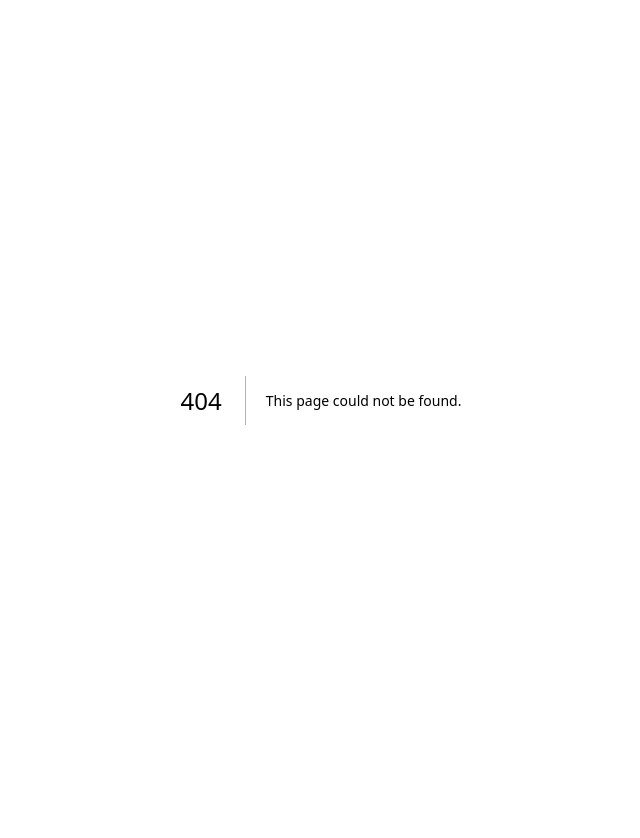
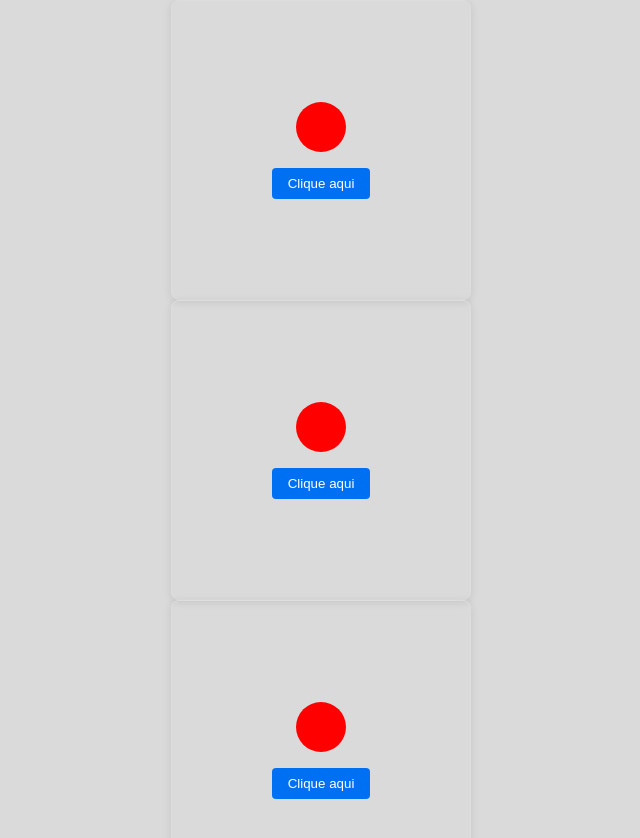
Before and after one commit to DRAVINCK/Proj-webresponsivo, a Next.js app: page /jogos in a window 1280 px wide. Before the commit this address had no page. Shown: the top 838 px of the page, without its empty margins (319-959 px from the left). Before the commit the page ends 800 px from the top, so only its background shows below. Built offline with nearby package versions, Linux system fonts and the light colour scheme.

Commit message:
deixei como componente o jogo da bolinha

```diff
--- a/src/app/JogosComponents/jogo1/page.module.css
+++ b/src/app/components/jogo1/bolinha.module.css
@@ -12,6 +12,7 @@
     margin: 0 auto;
   }
 
+
   .bolinha {
     width: 50px;
     height: 50px;
@@ -22,7 +23,7 @@
   }
 
   .bolinha.pular {
-    transform: translateY(-100px);
+    transform: translateY(-90px);
   }
 
   .button {
--- a/src/app/JogosComponents/jogo1/page.tsx
+++ b/src/app/components/jogo1/bolinha.tsx
@@ -1,10 +1,11 @@
 'use client'
 
 import React from 'react';
-import styles from './page.module.css';
+import styles from './bolinha.module.css';
 import usaStorea from './store.js'; // import useStore from the correct file
 
-export default function Home() {
+
+const Bolinha = ()=> {
   const pular = usaStorea(state => state.pular);
   const setPular = usaStorea(state => state.setPular);
 
@@ -20,3 +21,4 @@ export default function Home() {
     </div>
   );
 }
+export default Bolinha;
--- /dev/null
+++ b/src/app/jogos/page.tsx
@@ -0,0 +1,18 @@
+"use client"
+
+import styles from '../components/jogo1/bolinha.module.css';
+import Bolinha from '../components/jogo1/bolinha';
+
+
+export default function Home() {
+  return (
+    <main className={styles.main}>
+      <div className='card'>
+      <Bolinha />
+      <Bolinha />
+      <Bolinha />
+      </div>
+
+    </main>
+  )
+}
--- a/src/app/layout.tsx
+++ b/src/app/layout.tsx
@@ -16,7 +16,8 @@ export default function RootLayout({
 }) {
   return (
     <html lang="en">
-      <body className={inter.className}>{children}</body>
+      <body className={inter.className}>{children}
+      </body>
     </html>
   )
 }
```
Also changed, not shown: src/app/JogosComponents/jogo1/layout.tsx (deleted, +0 -22 lines), src/app/page.tsx (+6 -2 lines), src/app/components/jogo1/store.js (renamed from src/app/JogosComponents/jogo1/store.js).
